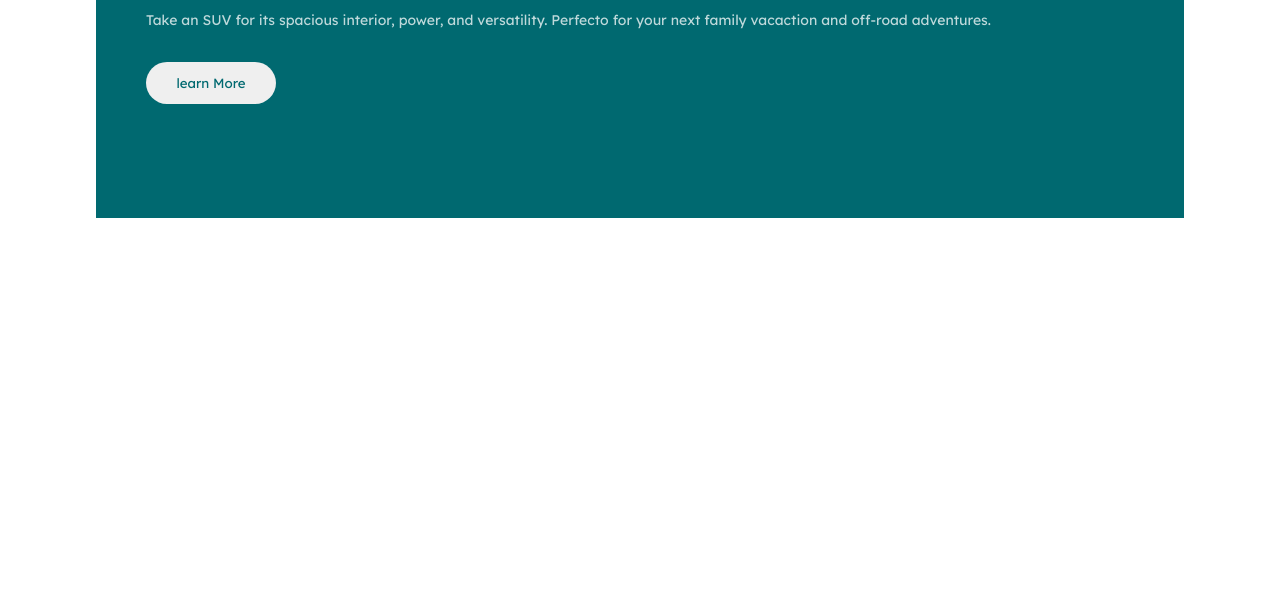
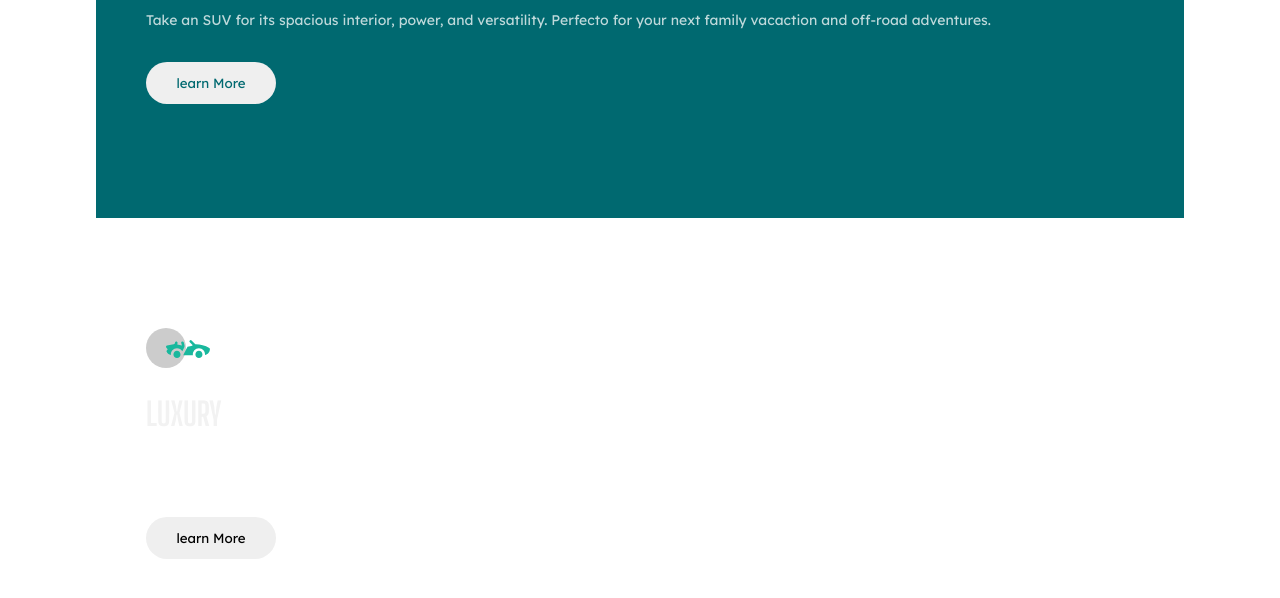
Before and after one commit to jazzielp/css_practice2, a plain HTML site: page index.html in a window 1280 px wide. Shown: the part 572-1170 px from the top of the page. Drawn offline with Linux system fonts and the light colour scheme.

Commit message:
Terminando la estructura de la ultima tarjeta

```diff
--- a/index.html
+++ b/index.html
@@ -13,7 +13,7 @@
 </head>
 <body>
 
-    <!-- Primary card -->
+    <!-- Primary Card -->
     <section class = "car car--1">
 
         <img src="./assets/img/icon-sedans.svg" alt="" class="car__icon">
@@ -25,7 +25,7 @@
         <button class="btn btn--car-1">learn More</button>
     </section>
 
-    <!-- Second car -->
+    <!-- Second Card -->
     <section class = "car car--2">
 
         <img src="./assets/img/icon-suvs.svg" alt="" class="car__icon">
@@ -36,5 +36,18 @@
         </p>
         <button class="btn btn--car-2">learn More</button>
     </section>
+
+    <!-- Third Card -->
+
+    <section class = "car car--3">
+
+        <img src="./assets/img/icon-luxury.svg" alt="" class="car__icon">
+
+        <h2 class="title">LUXURY</h2>
+        <p class="car__paragraph">
+            Cruise in the best car brands without the bloated princes. enjoy the enhanced comfort of a luxury rental and arrive in style.
+        </p>
+        <button class="btn btn--car-3">learn More</button>
+    </section>
 </body>
 </html>
```
